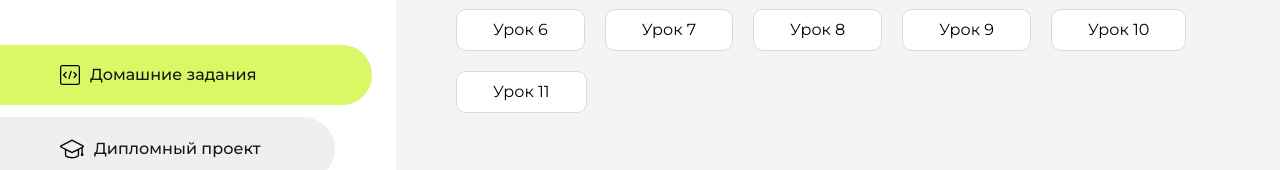
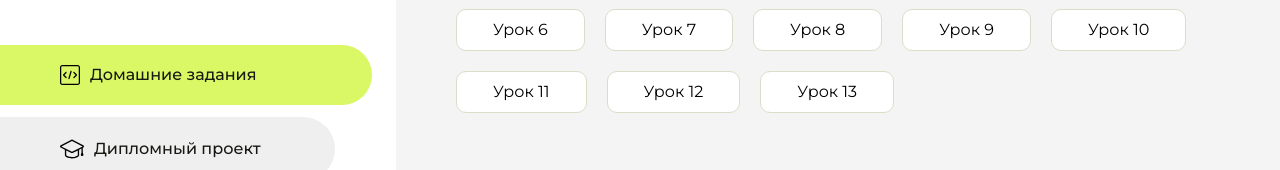
Before and after one commit to 1-SVETLANA-1/HOMEWORK, a plain HTML site: page index.html in a window 1280 px wide. Shown: the part 291-461 px from the top of the page. Drawn offline with Linux system fonts and the light colour scheme.

Commit message:
Update index.html

```diff
--- a/index.html
+++ b/index.html
@@ -125,6 +125,12 @@
                     <li class="content__list-item">
                         <a href="Верстка подвала/index.html">Урок 11</a>
                     </li>
+                    <li class="content__list-item">
+                        <a href="Верстка Hero/index.html">Урок 12</a>
+                    </li>
+                    <li class="content__list-item">
+                        <a href="Верстка Последние новости/index.html">Урок 13</a>
+                    </li>
                 </ul>
             </div>
             <div class="content__block hidden" id="diplomBlock">
```
